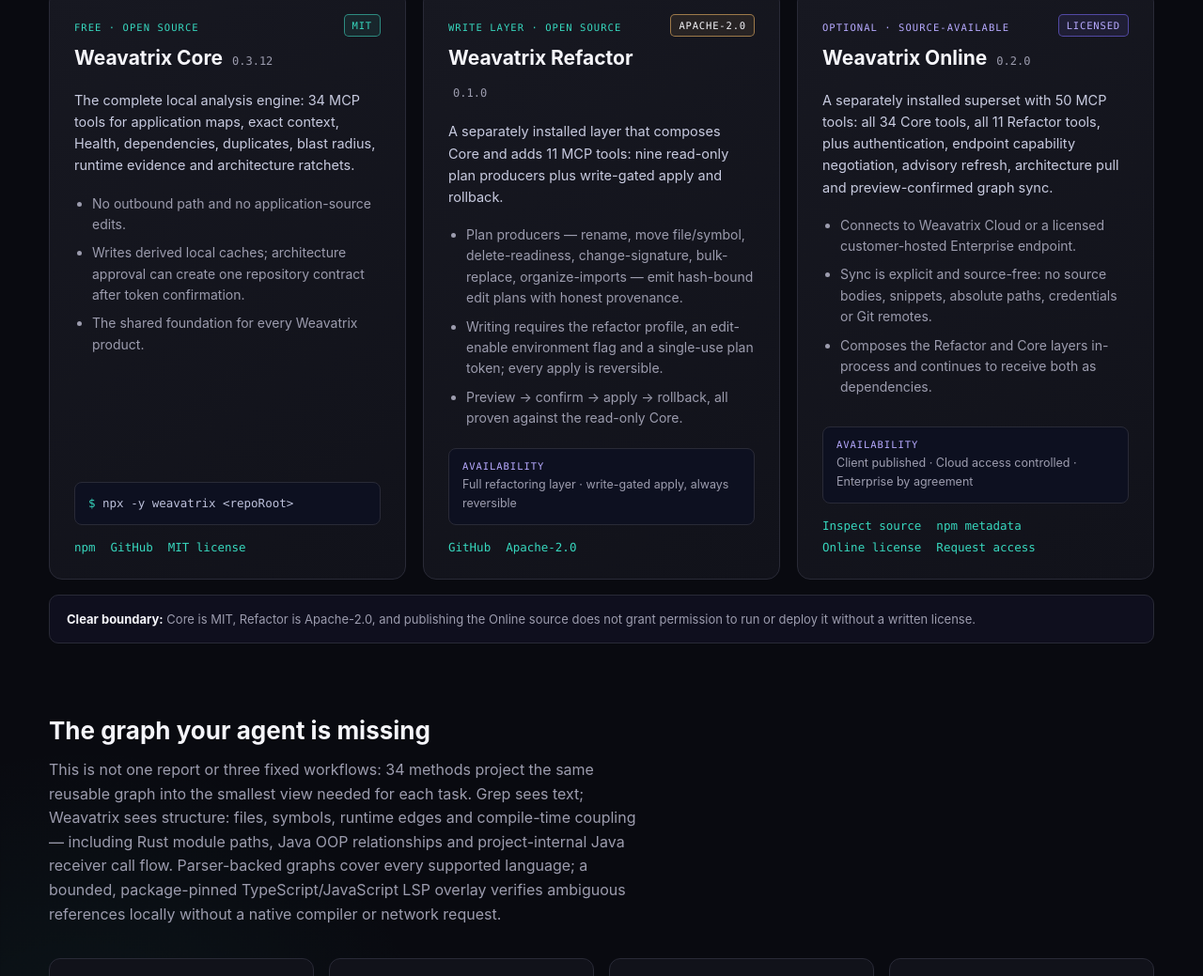
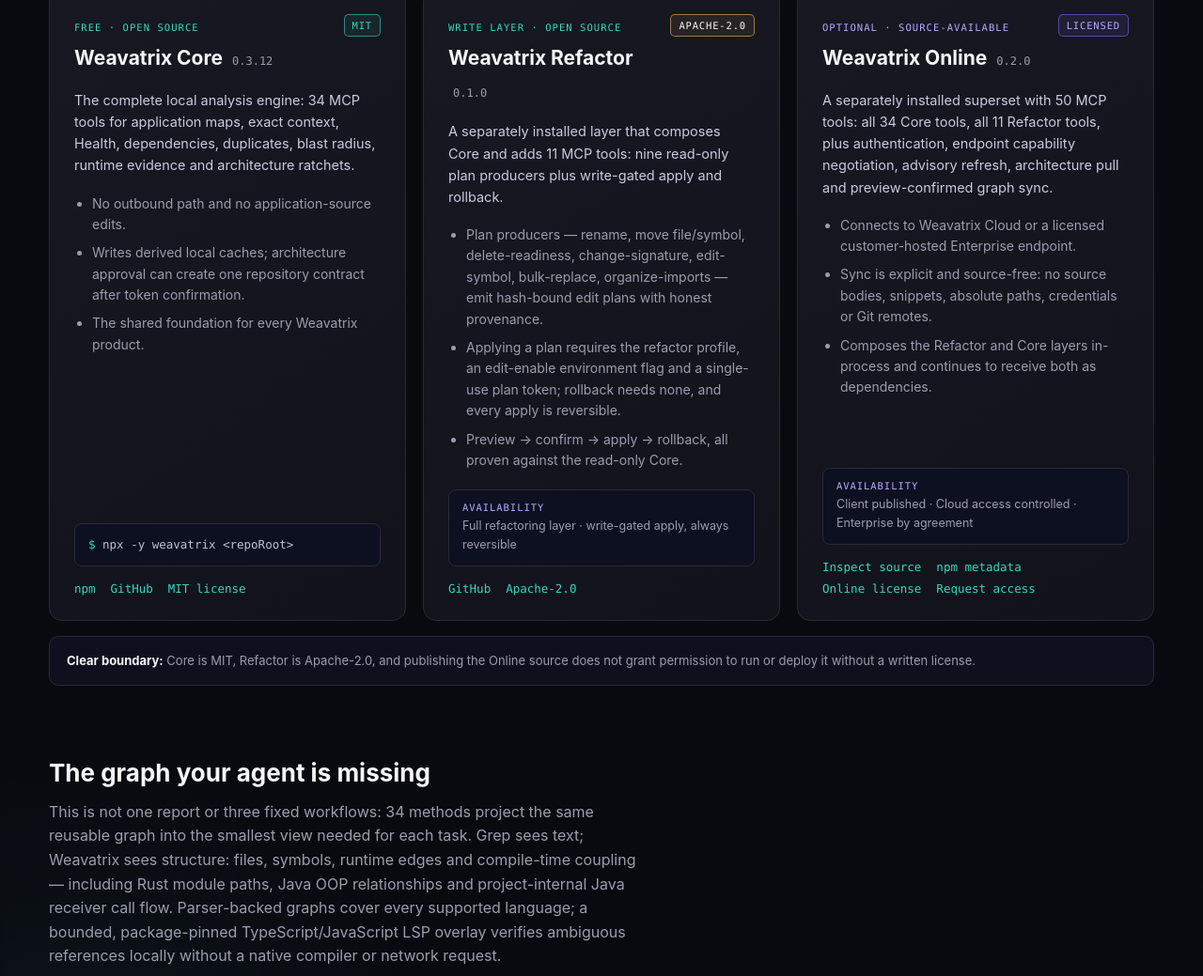
Before and after one commit to sergii-ziborov/weavatrix-site, a website: page site/index.html in a window 1280 px wide. Shown: the part 1171-2210 px from the top of the page at 94% size. Drawn offline with Linux system fonts and the light colour scheme.

Commit message:
site: name edit-symbol in the Refactor card and scope the write-gate copy (rollback needs no token)

```diff
--- a/site/index.html
+++ b/site/index.html
@@ -102,7 +102,7 @@
       <article class="product-card refactor-product">
         <div class="product-head"><div><span class="product-kicker">WRITE LAYER · OPEN SOURCE</span><h3>Weavatrix Refactor <small>0.1.0</small></h3></div><span class="license-chip refactor-chip">APACHE-2.0</span></div>
         <p>A separately installed layer that composes Core and adds 11 MCP tools: nine read-only plan producers plus write-gated apply and rollback.</p>
-        <ul><li>Plan producers — rename, move file/symbol, delete-readiness, change-signature, bulk-replace, organize-imports — emit hash-bound edit plans with honest provenance.</li><li>Writing requires the refactor profile, an edit-enable environment flag and a single-use plan token; every apply is reversible.</li><li>Preview → confirm → apply → rollback, all proven against the read-only Core.</li></ul>
+        <ul><li>Plan producers — rename, move file/symbol, delete-readiness, change-signature, edit-symbol, bulk-replace, organize-imports — emit hash-bound edit plans with honest provenance.</li><li>Applying a plan requires the refactor profile, an edit-enable environment flag and a single-use plan token; rollback needs none, and every apply is reversible.</li><li>Preview → confirm → apply → rollback, all proven against the read-only Core.</li></ul>
         <div class="availability"><b>Availability</b><span>Full refactoring layer · write-gated apply, always reversible</span></div>
         <div class="product-actions"><a href="https://github.com/sergii-ziborov/weavatrix-refactor">GitHub</a><a href="https://github.com/sergii-ziborov/weavatrix-refactor/blob/main/LICENSE">Apache-2.0</a></div>
       </article>
```
